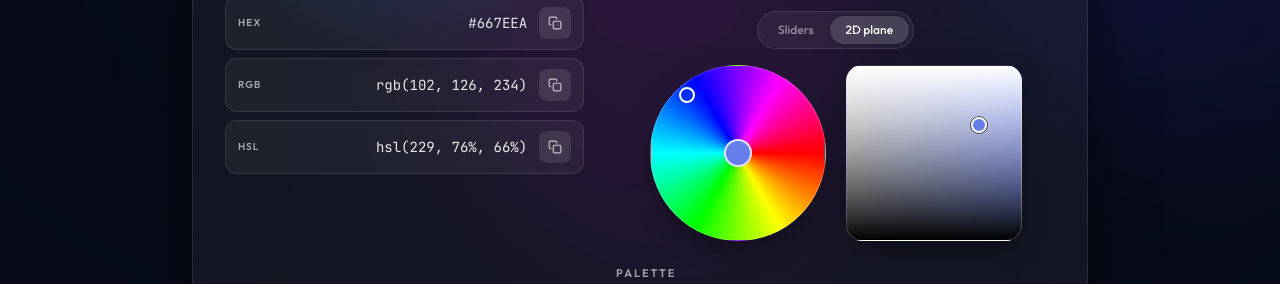
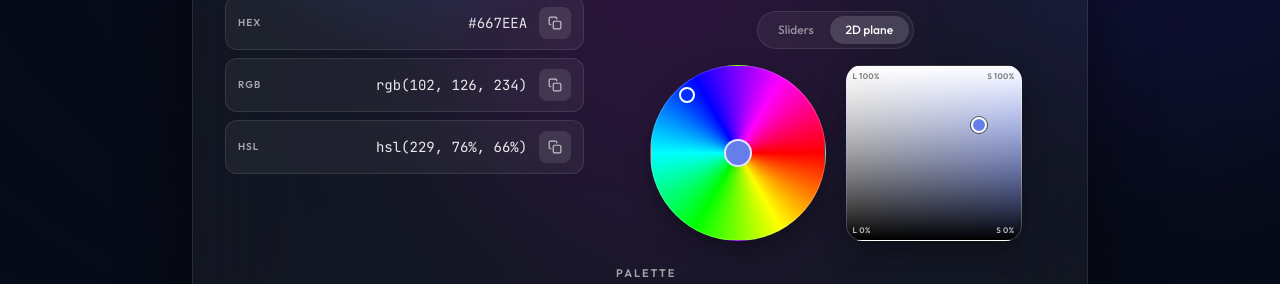
Before and after one commit to HamedSadim1/labo3-kleurkiezer, a React (Vite) app: page / in a window 1280 px wide. Both pictures are taken after a click on the button "2D plane". Shown: the part 516-800 px from the top of the page. Built offline with nearby package versions, Linux system fonts and the light colour scheme.

Commit message:
feat: add S/L corner hints to the 2D saturation plane

```diff
--- a/src/components/SaturationLightnessPlane.tsx
+++ b/src/components/SaturationLightnessPlane.tsx
@@ -104,6 +104,31 @@ const SaturationLightnessPlane: React.FC<SaturationLightnessPlaneProps> = ({
           backgroundColor: color,
         }}
       />
+      {/* Corner hints: explain the S/L mapping (top = light, bottom = dark, right = saturated) */}
+      <span
+        aria-hidden="true"
+        className="pointer-events-none absolute left-1.5 top-1 text-[8px] font-semibold tracking-wider text-black/50"
+      >
+        L 100%
+      </span>
+      <span
+        aria-hidden="true"
+        className="pointer-events-none absolute bottom-1 left-1.5 text-[8px] font-semibold tracking-wider text-white/70"
+      >
+        L 0%
+      </span>
+      <span
+        aria-hidden="true"
+        className="pointer-events-none absolute right-1.5 top-1 text-[8px] font-semibold tracking-wider text-black/50"
+      >
+        S 100%
+      </span>
+      <span
+        aria-hidden="true"
+        className="pointer-events-none absolute bottom-1 right-1.5 text-[8px] font-semibold tracking-wider text-white/70"
+      >
+        S 0%
+      </span>
     </div>
   );
 };
```
